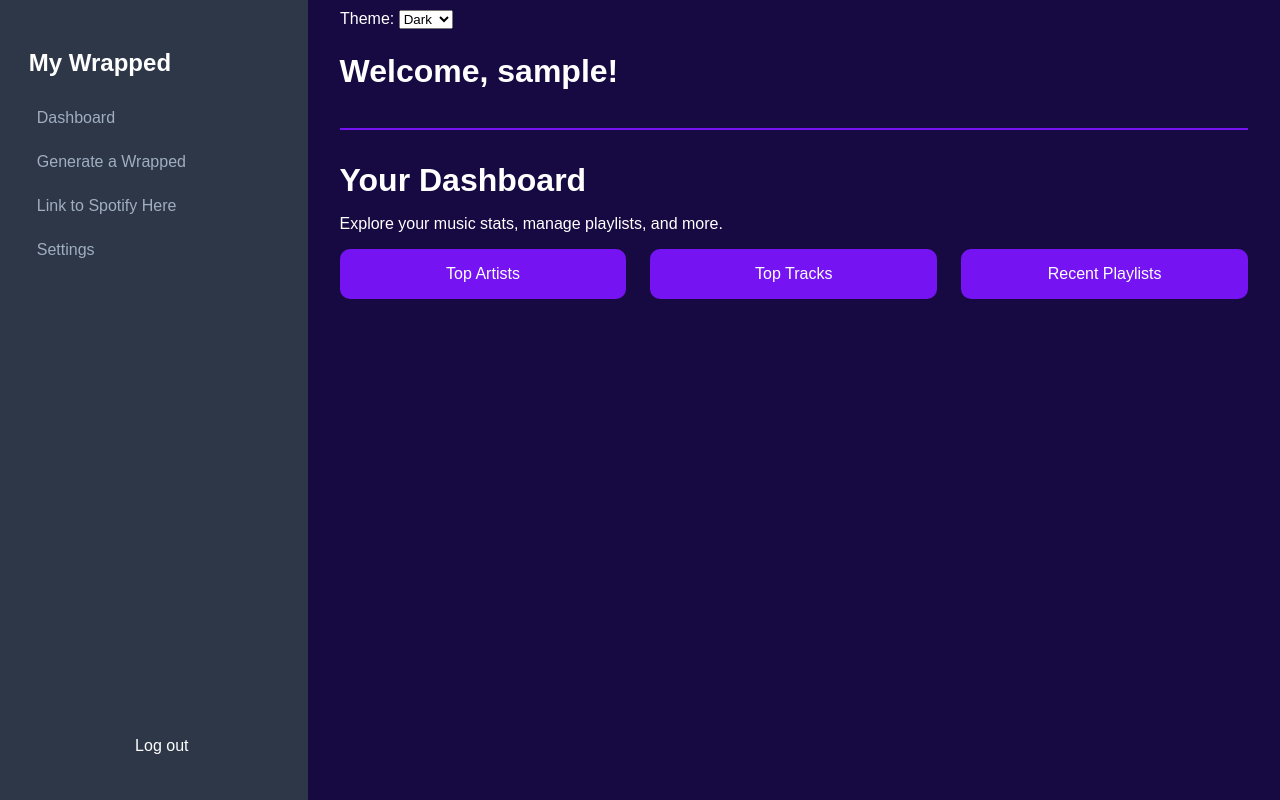
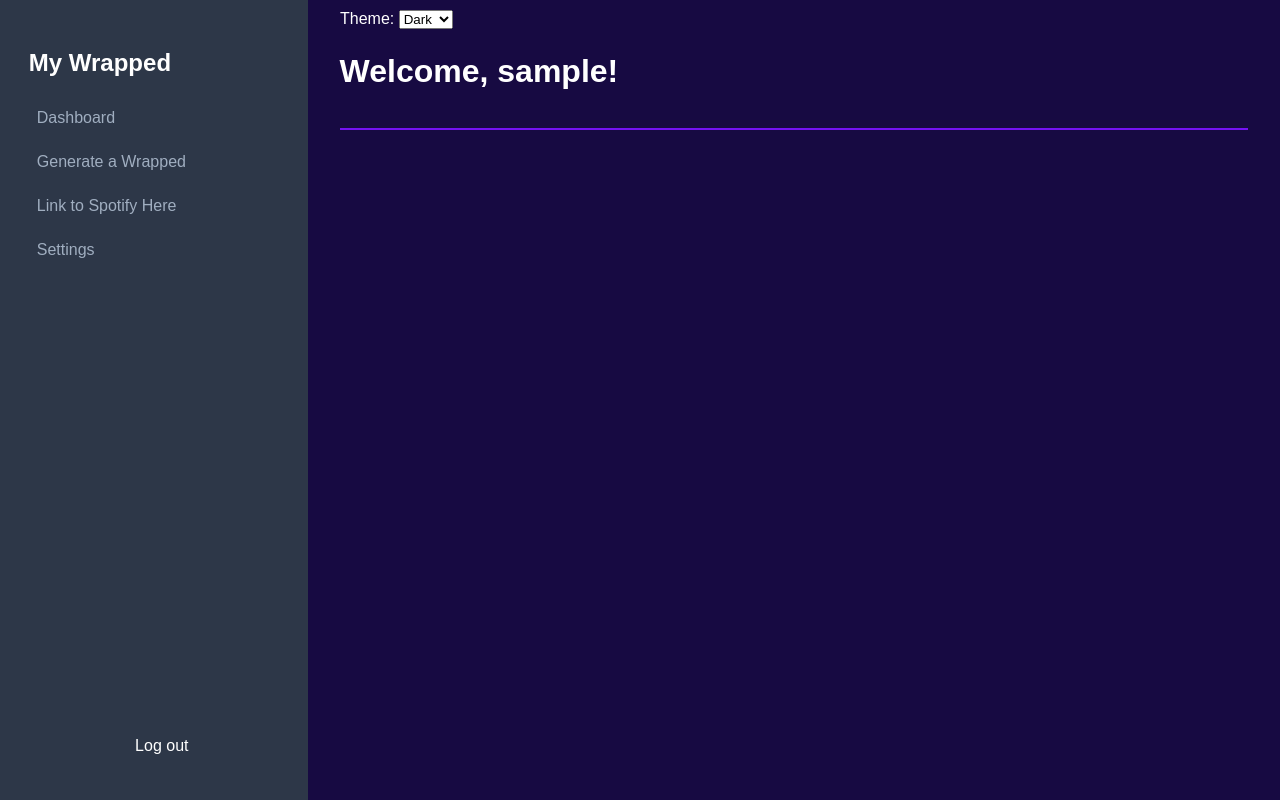
Before and after one commit to Wilsdawg1212/2340_Project_2, a Django app: page /dashboard/ in a window 1280 px wide. Run offline with Django 5.2, Linux system fonts and the light colour scheme; the visitor is signed in with stand-in values (Sample User, id 1); some libraries are stand-ins or nearby versions.

Commit message:
Cleaned up dashboard page of random stuff.

```diff
--- a/Spotify_Wrapped/templates/Spotify_Wrapped/dashboard.html
+++ b/Spotify_Wrapped/templates/Spotify_Wrapped/dashboard.html
@@ -52,15 +52,6 @@
             </header>
 
             <!-- Dashboard Features Section -->
-            <div class="features">
-                <h2>Your Dashboard</h2>
-                <p>Explore your music stats, manage playlists, and more.</p>
-                <div class="stats">
-                    <div class="stat-item">Top Artists</div>
-                    <div class="stat-item">Top Tracks</div>
-                    <div class="stat-item">Recent Playlists</div>
-                </div>
-            </div>
         </main>
     </div>
 
```
